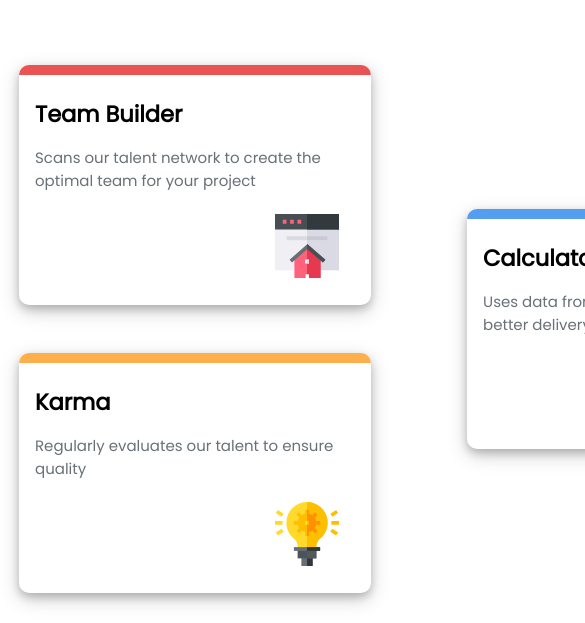
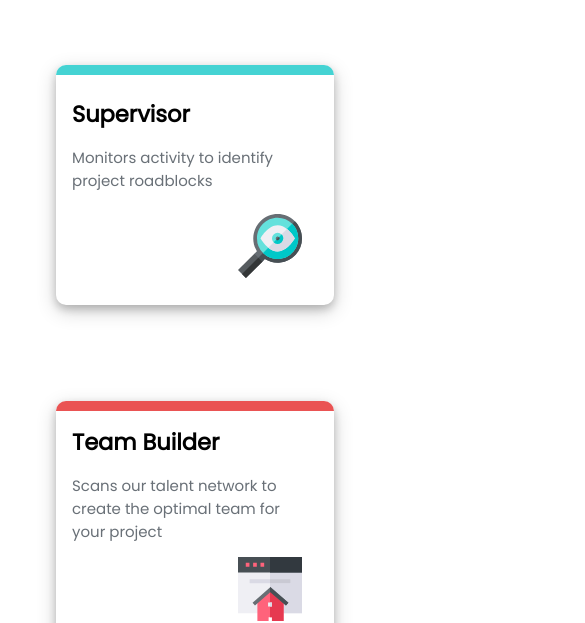
Before and after one commit to chrislloyd876/four-card, a plain HTML site: page index.html in a window 390 px wide. Shown: the part 255-878 px from the top of the page, 585 px wide, since content can reach past the window. Drawn offline with Linux system fonts and the light colour scheme.

Commit message:
Complete media query for mobile screen
Set a screen size to change the card formation because the smaller
screens would affect the shape of the cards.

```diff
--- a/styles.css
+++ b/styles.css
@@ -38,7 +38,7 @@ main{
 }
 
 .card{
-    width: 22rem;
+    max-width: 22rem;
     border-radius: 10px;
     display: flex;
     flex-direction: column;
@@ -82,3 +82,19 @@ h2{
     display: flex;
     align-items:center;
 }
+
+@media (max-width: 900px){
+    main{
+        display: flex;
+        flex-direction: column;
+        justify-content: center;
+        align-items: center;
+    }
+
+    .four-card{
+        display: flex;
+        flex-direction: column;
+        justify-content: center;
+        align-items: center;
+    }
+}
```
